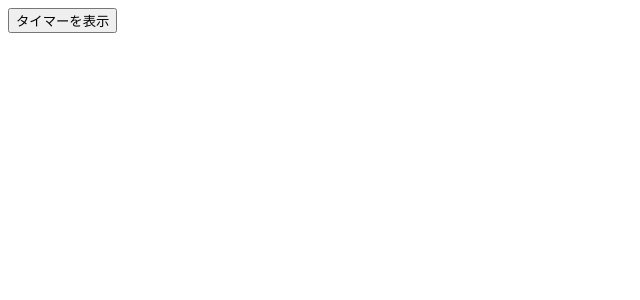
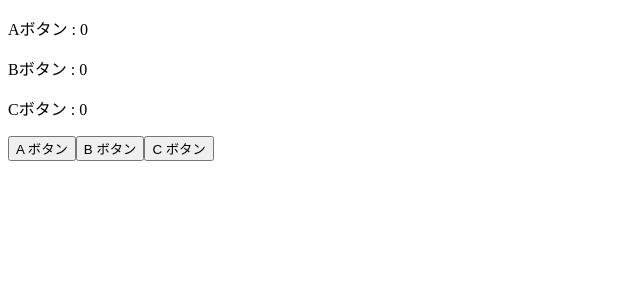
Before and after one commit to hamu3864kA/learn-react, a React (Create React App) app: page / in a window 1280 px wide. Shown: the top 300 px of the page, without its empty margins (0-640 px from the left). Built offline with nearby package versions, Linux system fonts and the light colour scheme.

Commit message:
5-28 p227 React.memo()を使用してpropの変化時のみ再レンダリングする

```diff
--- a/src/App.js
+++ b/src/App.js
@@ -1,44 +1,66 @@
-import React, { useState, useEffect } from "react";
+import React, { useState } from "react";
 import "./styles.css";
 
-const INITIAL_COUNT = 0;
+// CounterResultコンポーネント（子）を作成
+// Counterコンポーネント（親）から `text` と `countState` をpropとして
+// 受け取っている CounterResultコンポーネント（子）を `React.memo()` でラップ
+const CountResult = React.memo(({text, countState}) => {
+  // Counterコンポーネント（親）のボタンがクリックされて
+  // Counterコンポーネント（親）の持つ `countState` が更新されたら
+  // CounterResultコンポーネント（子）が再レンダリングされる
+  // - 逆に言えば引数が変わらない限りは再レンダリングはされないということ
+  console.log(`${text}ボタンがクリックされました`);
+  // 内部でさらに `useState` とかしちゃうと結局再度レンダリングが発生してしまう
+  return(
+    <p>
+      {text} : {countState}
+    </p>
+  );
+});
 
-const Timer = () => {
-  const [count, setCount] = useState(INITIAL_COUNT);
-  const countReset = () => setCount(INITIAL_COUNT);
-  const countIncrement = () => {
-    setCount((prevCount) => prevCount + 1);
-    console.log('カウントアップ　+1');
-  };
-
-  const callbackFunction = () => {
-    alert('副作用関数が実行されました！');
-    const timer = setInterval(countIncrement, 1000);
-    return () => {
-      console.log('タイマーが削除されました!!');
-      clearInterval(timer);
-    };
-  };
-
-  useEffect(callbackFunction, []);
-
+const NoWrapCountResult = ({text, countState}) => {
+  console.log(`${text}ボタンがクリックされました`);
   return (
-    <div className="App">
-      <p>現在のカウント数: <b>{count}</b></p>
-      <button onClick={countReset}>RESET</button>
-    </div>
+    <p>
+      {text} : {countState}
+    </p>
   );
 };
 
-export default function App() {
-  const [display, toggleDisplay] = useState(false);
-  const handleToggleDisplay = () => toggleDisplay(!display);
+// countStateA/countStateBはCounterで状態管理している
+// ので、変更があった場合、本来はCounter及びCounterResult両方とも再レンダリングされるはずだが
+// memo化しているのでボタンが押された方しか再レンダリングされない、と
+const Counter = () => {
+  const [countStateA, setCountStateA] = useState(0);
+  const [countStateB, setCountStateB] = useState(0);
+  const [countStateC, setCountStateC] = useState(0);
+
+  const countIncrementA = () => {
+    setCountStateA((prevCount) => prevCount + 1);
+  };
+
+  const countIncrementB = () => {
+    setCountStateB((prevCount) => prevCount + 1);
+  };
+
+  const countIncrementC = () => {
+    setCountStateC((prevCount) => prevCount + 1);
+  };
+
+  console.log('親コンポーネントがレンダリングされました');
+
   return (
     <>
-      <button onClick={handleToggleDisplay}>
-        {display ? 'タイマーを非表示' : 'タイマーを表示'}
-      </button>
-      {display && <Timer />}
+      <CountResult text="Aボタン" countState={countStateA} />
+      <CountResult text="Bボタン" countState={countStateB} />
+      <NoWrapCountResult text="Cボタン" countState={countStateC} />
+      <button onClick={countIncrementA}>A ボタン</button>
+      <button onClick={countIncrementB}>B ボタン</button>
+      <button onClick={countIncrementC}>C ボタン</button> {/* こいつはラップされていないので常に再レンダリングされる */}
     </>
   );
 }
+
+export default function App() {
+  return <Counter />
+}
```
Also changed, not shown: src/section27/UseEffect2.js (added, +44 -0 lines).
